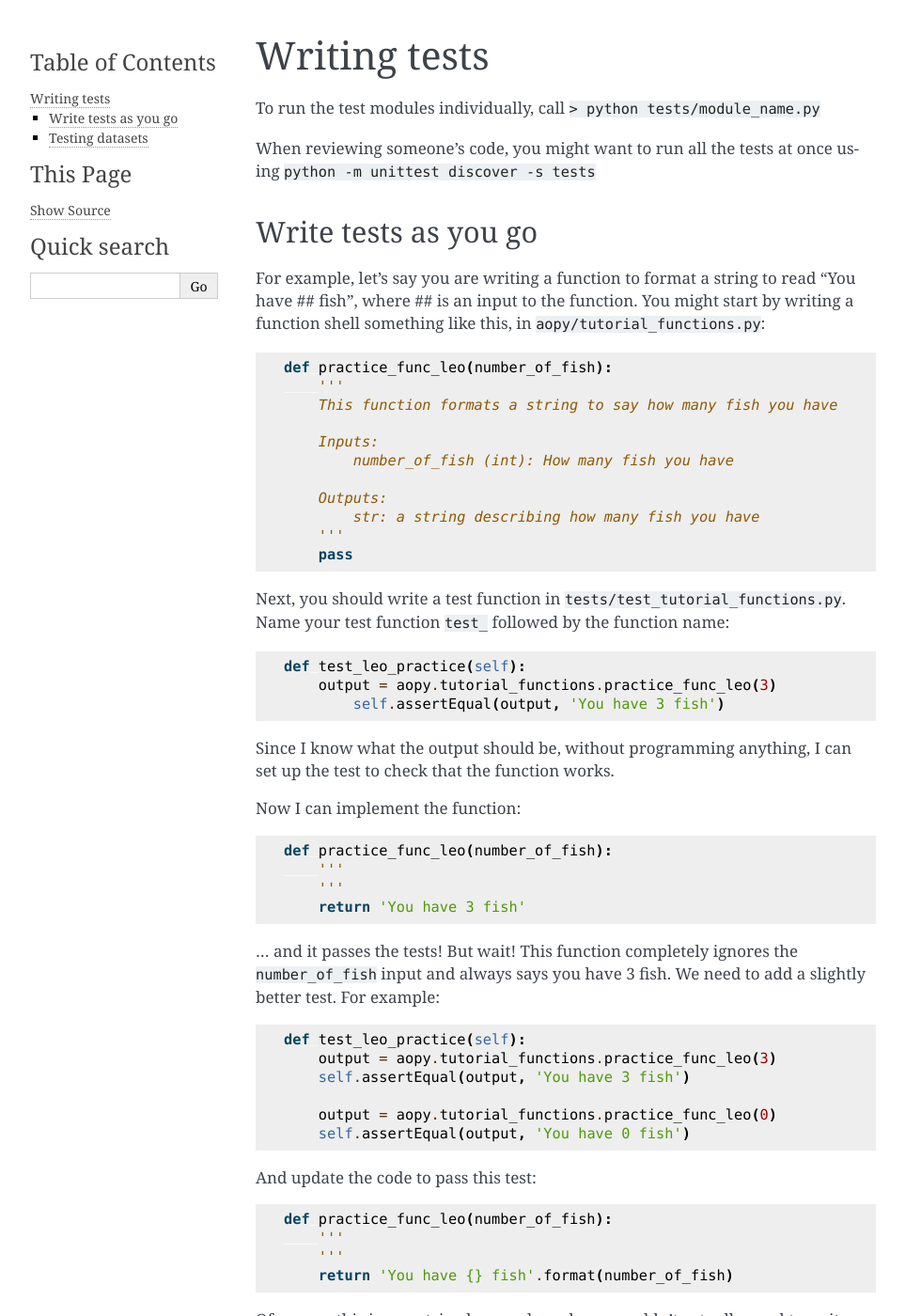
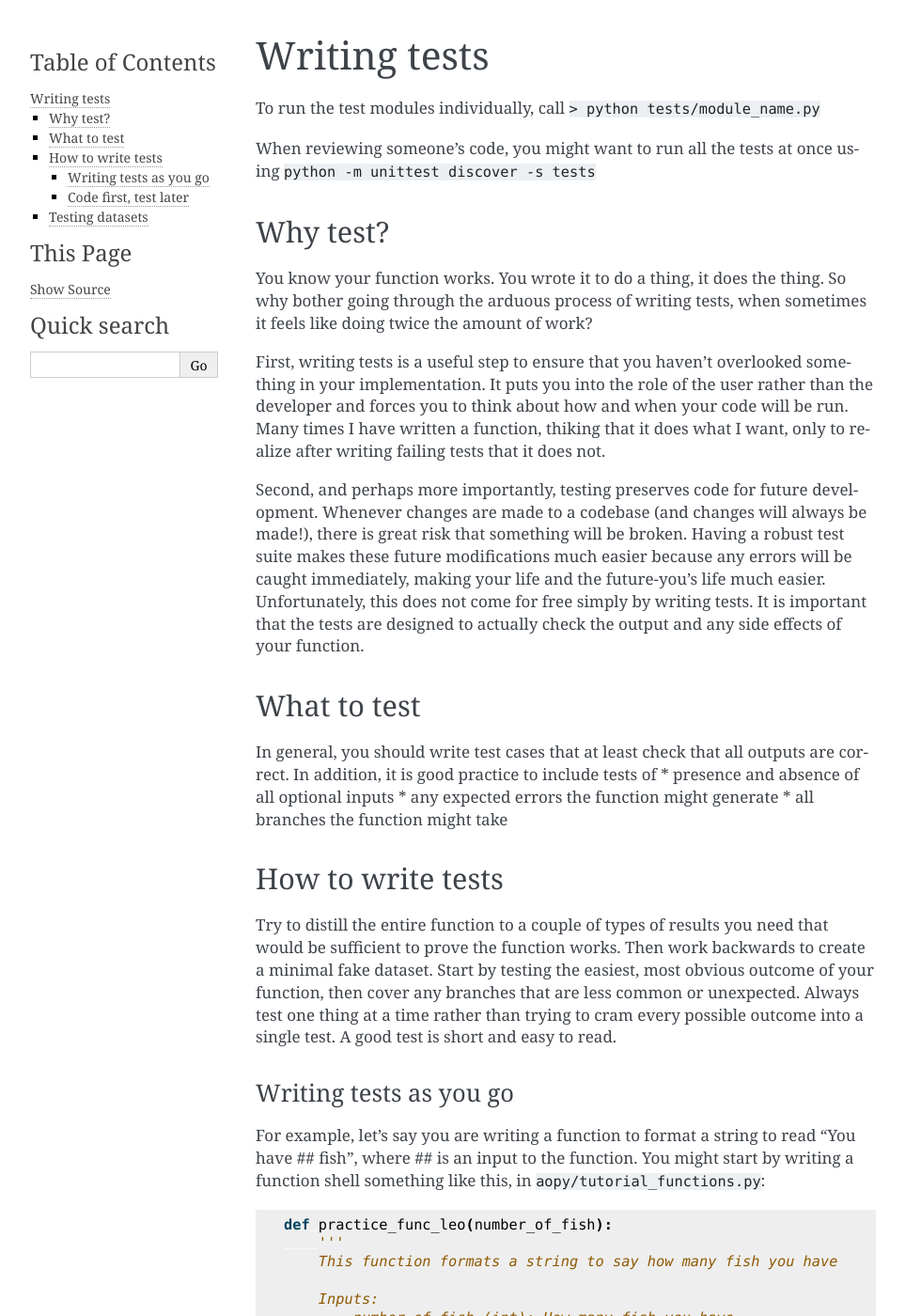
Before and after one commit to aolabNeuro/analyze, a Sphinx documentation site: the page built from docs/source/test-guidelines.rst, in a window 1280 px wide and 1400 px high. Shown: the whole window at 94% size, without its empty margins (148-1111 px from the left). Built offline with Sphinx 7.4.7, drawn with Linux system fonts in a browser that asks for light colours; some of the changed text lies outside the part shown.

Commit message:
address ryan comments

```diff
--- a/docs/source/test-guidelines.rst
+++ b/docs/source/test-guidelines.rst
@@ -7,8 +7,48 @@
 When reviewing someone's code, you might want to run all the tests at once using
 ``python -m unittest discover -s tests``
 
-Write tests as you go
----------------------
+Why test?
+---------
+
+You know your function works. You wrote it to do a thing, it does the thing. So why
+bother going through the arduous process of writing tests, when sometimes it feels like
+doing twice the amount of work?
+
+First, writing tests is a useful step to ensure that you haven't overlooked something
+in your implementation. It puts you into the role of the user rather than the
+developer and forces you to think about how and when your code will be run. Many times
+I have written a function, thiking that it does what I want, only to realize after
+writing failing tests that it does not.
+
+Second, and perhaps more importantly, testing preserves code for future development.
+Whenever changes are made to a codebase (and changes will always be made!), there is
+great risk that something will be broken. Having a robust test suite makes these
+future modifications much easier because any errors will be caught immediately, making
+your life and the future-you's life much easier. Unfortunately, this does not come for
+free simply by writing tests. It is important that the tests are designed to actually
+check the output and any side effects of your function.
+
+What to test
+------------
+
+In general, you should write test cases that at least check that all outputs are correct.
+In addition, it is good practice to include tests of
+* presence and absence of all optional inputs
+* any expected errors the function might generate
+* all branches the function might take
+
+How to write tests
+------------------
+
+Try to distill the entire function to a couple of types of results you need that would
+be sufficient to prove the function works. Then work backwards to create a minimal
+fake dataset. Start by testing the easiest, most obvious outcome of your function,
+then cover any branches that are less common or unexpected. Always test one thing at a
+time rather than trying to cram every possible outcome into a single test. A good test
+is short and easy to read.
+
+Writing tests as you go
+^^^^^^^^^^^^^^^^^^^^^^^
 
 For example, let's say you are writing a function to format a string to
 read "You have ## fish", where ## is an input to the function. You might
@@ -76,6 +116,16 @@
 Of course, this is a contrived example and you wouldn't actually need to
 write comprehensive tests on a one-line function.
 
+Code first, test later
+^^^^^^^^^^^^^^^^^^^^^^
+
+This is another approach that works better when the functions start to get more
+complicated and benefit from more trial and error-based implementation. Using this
+approach, I might write the above function from scratch and then, only after writing
+the function and knowing that it works, think of some test cases to throw at it.
+This has the benefit of knowing in advance exactly which lines of code need testing,
+but it can be more difficult to come up with tests. A hybrid approach is often best.
+
 Testing datasets
 ----------------
 
@@ -125,7 +175,15 @@
     fname = 'mtfilter.png'
     savefig(write_dir, fname) # Should have power in 312 Hz but not 600
 
-Finally, it is impractical to generate test data in some cases. For example,
+.. image:: _images/mtfilter.png
+
+Figures are a great way test code, especially when included in the documentation. Just
+be sure to include a comment that describes what the figure should show. In this example,
+the synthetic test data includes 312 and 600 hz sine waves, and after filtering only the
+300 hz signal should remain.
+
+Finally, it is impractical to generate test data in some cases. For example, the tests
+for `proc_eyetracking` include real eyetracking data from a test experiment:
 
 .. code-block:: python
 
@@ -165,6 +223,15 @@
     self.assertIsNotNone(eye)
     self.assertIsNotNone(meta)
 
+It is good practice to write enough tests that all the lines of code get called at least once (this is
+called "test coverage"). Here, the function branches depending on the number of trials: if there are
+too few, then it fails with a ValueError, whereas if there are enough, it returns data and metadata. We
+need to test both branches to have good coverage of the function. Likewise, there is another branch
+depending on whether the `save_res` flag is set, and both outcomes are tested.
+
+Below, find a list of included test datasets that contain real or simulated data. You might be able to
+make use of one of these datasets to write your tests, or you might need to create your own. Please add
+datasets here as they become available.
 
 .. list-table:: List of test datasets included in /tests/data/
    :widths: 25 75
```
Also changed, not shown: 1 other file.
